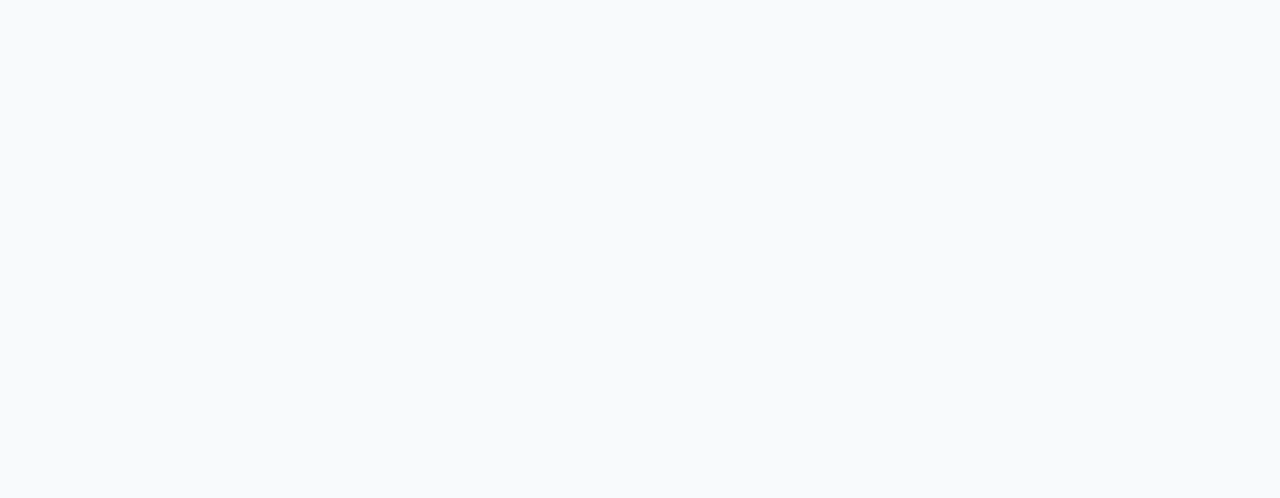
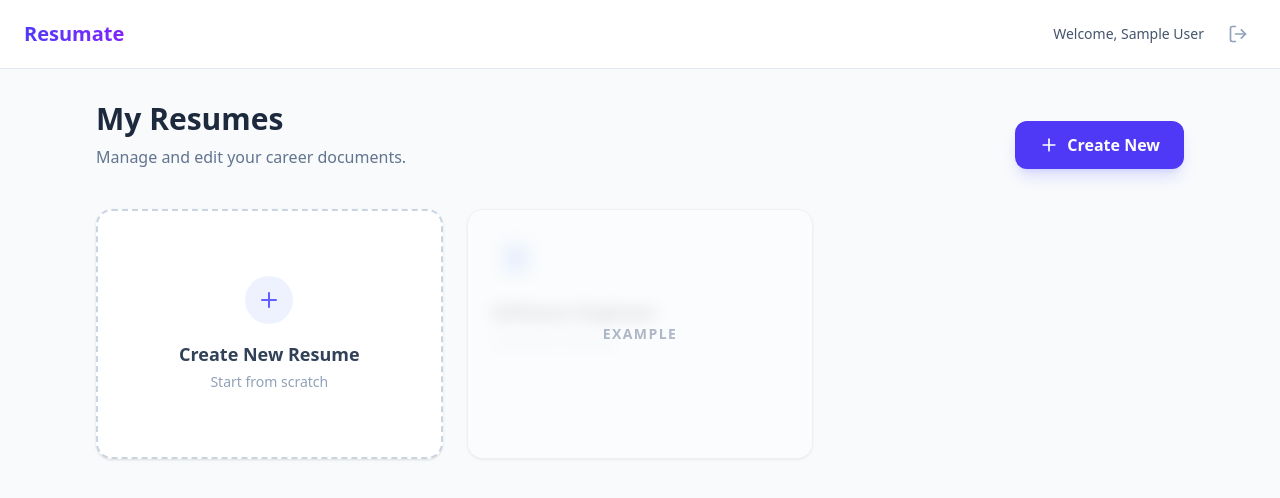
Before and after one commit to lifeofashraf/Antigrav, a React (Vite) app: page /dashboard in a window 1280 px wide. Before the commit this address had no page. Shown: the top 498 px of the page. Built offline with nearby package versions, Linux system fonts and the light colour scheme; no server answers; sample sign-in values are in the browser's storage.

Commit message:
feat: rebrand to Resumate, add user authentication (Google Login) and dashboard

```diff
--- a/src/App.jsx
+++ b/src/App.jsx
@@ -1,4 +1,4 @@
-import { BrowserRouter as Router, Routes, Route } from 'react-router-dom';
+import { BrowserRouter as Router, Routes, Route, Navigate } from 'react-router-dom';
 import { useState, useRef } from 'react';
 import { toJpeg } from 'html-to-image';
 import { jsPDF } from 'jspdf';
@@ -8,19 +8,43 @@
 import { initialResumeData } from './consts/initialData';
 import ChatBot from './components/ui/ChatBot';
 import Home from './components/Home';
+import Login from './pages/Login';
+import Dashboard from './pages/Dashboard';
+import { AuthProvider, useAuth } from './context/AuthContext';
 
 function App() {
   return (
+    <AuthProvider>
       <Router>
         <div className="min-h-screen bg-slate-50 text-slate-900 font-sans">
           <Routes>
             <Route path="/" element={<Home />} />
+            <Route path="/login" element={<Login />} />
+            <Route
+              path="/dashboard"
+              element={
+                <PrivateRoute>
+                  <Dashboard />
+                </PrivateRoute>
+              }
+            />
             <Route path="/editor" element={<EditorPage />} />
           </Routes>
         </div>
       </Router>
+    </AuthProvider>
   );
 }
+
+const PrivateRoute = ({ children }) => {
+  const { currentUser, loading } = useAuth();
+
+  if (loading) {
+    return <div className="h-screen flex items-center justify-center">Loading...</div>;
+  }
+
+  return currentUser ? children : <Navigate to="/login" />;
+};
 
 const EditorPage = () => {
   const [resumeData, setResumeData] = useState(initialResumeData);
--- a/src/components/Editor/EditorLayout.jsx
+++ b/src/components/Editor/EditorLayout.jsx
@@ -1,6 +1,8 @@
 import React, { useState } from 'react';
 import { Button } from '../ui/Button';
 import { Download, Save, Loader2 } from 'lucide-react';
+
+import { Link } from 'react-router-dom';
 
 const EditorLayout = ({ children, preview, onExportPDF, previewRef }) => {
     const [isExporting, setIsExporting] = useState(false);
@@ -20,9 +22,11 @@
             {/* Left Sidebar: Form Editor */}
             <div className="w-1/2 flex flex-col border-r border-slate-200 bg-white h-full relative z-10 shadow-xl">
                 <header className="px-6 py-4 border-b border-slate-100 flex justify-between items-center bg-white">
-                    <h1 className="text-xl font-bold bg-gradient-to-r from-indigo-600 to-violet-600 bg-clip-text text-transparent">
-                        Resume Builder
-                    </h1>
+                    <Link to="/">
+                        <h1 className="text-xl font-bold bg-gradient-to-r from-indigo-600 to-violet-600 bg-clip-text text-transparent hover:opacity-80 transition-opacity">
+                            Resumate
+                        </h1>
+                    </Link>
                     <div className="flex gap-2">
                         <Button variant="outline" size="sm">
                             <Save className="w-4 h-4 mr-2" />
--- a/src/components/Home.jsx
+++ b/src/components/Home.jsx
@@ -1,10 +1,12 @@
 import React, { useRef } from 'react';
 import { motion, useScroll, useTransform } from 'framer-motion';
 import { Link } from 'react-router-dom';
-import { ArrowRight, FileText, Download, Wand2, CheckCircle2 } from 'lucide-react';
+import { ArrowRight, FileText, Download, Wand2, CheckCircle2, User } from 'lucide-react';
+import { useAuth } from '../context/AuthContext';
 
 const Home = () => {
     const targetRef = useRef(null);
+    const { currentUser } = useAuth();
     const { scrollYProgress } = useScroll({
         target: targetRef,
         offset: ["start start", "end start"]
@@ -16,6 +18,26 @@
 
     return (
         <div className="min-h-screen bg-slate-50 font-sans selection:bg-indigo-500/30">
+            {/* Nav */}
+            <nav className="fixed top-0 left-0 right-0 z-50 px-6 py-4 flex justify-between items-center backdrop-blur-sm bg-slate-50/50 border-b border-transparent hover:border-slate-200 transition-colors">
+                <div className="font-bold text-xl tracking-tight text-slate-900">Resumate.</div>
+                <div className="flex gap-4">
+                    {currentUser ? (
+                        <Link to="/dashboard">
+                            <button className="px-4 py-2 bg-indigo-600 text-white font-medium rounded-lg hover:bg-indigo-700 transition shadow-lg shadow-indigo-500/20 flex items-center gap-2">
+                                <User className="w-4 h-4" /> Dashboard
+                            </button>
+                        </Link>
+                    ) : (
+                        <Link to="/login">
+                            <button className="px-4 py-2 text-slate-600 font-medium hover:text-indigo-600 transition">
+                                Sign In
+                            </button>
+                        </Link>
+                    )}
+                </div>
+            </nav>
+
             {/* Background Gradients */}
             <div className="fixed inset-0 z-0 overflow-hidden pointer-events-none">
                 <div className="absolute top-[-10%] left-[-10%] w-[40%] h-[40%] bg-purple-500/20 rounded-full blur-[120px] animate-blob" />
@@ -38,7 +60,7 @@
                             v1.0 Public Beta
                         </span>
                         <h1 className="text-6xl md:text-8xl font-black tracking-tight mb-8 bg-gradient-to-br from-slate-900 via-indigo-900 to-slate-800 bg-clip-text text-transparent">
-                            Antigravity.
+                            Resumate.
                         </h1>
                         <p className="text-xl md:text-2xl text-slate-600 mb-10 leading-relaxed max-w-2xl mx-auto">
                             Build a <span className="text-indigo-600 font-semibold">deterministic</span> setup for your career.
@@ -115,7 +137,7 @@
                         viewport={{ once: true }}
                         className="mt-32 text-center"
                     >
-                        <h2 className="text-4xl font-bold mb-12 text-slate-800">Why Antigravity?</h2>
+                        <h2 className="text-4xl font-bold mb-12 text-slate-800">Why Resumate?</h2>
                         <div className="grid md:grid-cols-2 gap-6 max-w-4xl mx-auto text-left">
                             <CheckItem text="No more fighting with Word margins" />
                             <CheckItem text="Automated ATS keyword optimization" />
@@ -126,7 +148,7 @@
                 </div>
 
                 <footer className="py-10 text-center text-slate-500 text-sm border-t border-slate-200/50 bg-white/50 backdrop-blur-sm">
-                    © 2026 Antigravity. Built for builders.
+                    © 2026 Resumate. Built for builders.
                 </footer>
             </div>
         </div>
--- /dev/null
+++ b/src/context/AuthContext.jsx
@@ -0,0 +1,49 @@
+import React, { createContext, useContext, useEffect, useState } from 'react';
+import {
+    signInWithPopup,
+    GoogleAuthProvider,
+    signOut,
+    onAuthStateChanged
+} from 'firebase/auth';
+import { auth } from '../services/firebase';
+
+const AuthContext = createContext();
+
+export const useAuth = () => useContext(AuthContext);
+
+export const AuthProvider = ({ children }) => {
+    const [currentUser, setCurrentUser] = useState(null);
+    const [loading, setLoading] = useState(true);
+
+    const provider = new GoogleAuthProvider();
+
+    const signInWithGoogle = () => {
+        return signInWithPopup(auth, provider);
+    };
+
+    const logout = () => {
+        return signOut(auth);
+    };
+
+    useEffect(() => {
+        const unsubscribe = onAuthStateChanged(auth, (user) => {
+            setCurrentUser(user);
+            setLoading(false);
+        });
+
+        return unsubscribe;
+    }, []);
+
+    const value = {
+        currentUser,
+        signInWithGoogle,
+        logout,
+        loading
+    };
+
+    return (
+        <AuthContext.Provider value={value}>
+            {!loading && children}
+        </AuthContext.Provider>
+    );
+};
--- /dev/null
+++ b/src/pages/Dashboard.jsx
@@ -0,0 +1,90 @@
+import React from 'react';
+import { useAuth } from '../context/AuthContext';
+import { useNavigate, Link } from 'react-router-dom';
+import { Plus, LogOut, FileText } from 'lucide-react';
+import { motion } from 'framer-motion';
+
+const Dashboard = () => {
+    const { currentUser, logout } = useAuth();
+    const navigate = useNavigate();
+
+    const handleLogout = async () => {
+        try {
+            await logout();
+            navigate('/login');
+        } catch (error) {
+            console.error("Failed to log out", error);
+        }
+    };
+
+    return (
+        <div className="min-h-screen bg-slate-50 font-sans">
+            {/* Navbar */}
+            <nav className="bg-white border-b border-slate-200 px-6 py-4 flex justify-between items-center sticky top-0 z-50">
+                <Link to="/">
+                    <h1 className="text-xl font-bold bg-gradient-to-r from-indigo-600 to-violet-600 bg-clip-text text-transparent">
+                        Resumate
+                    </h1>
+                </Link>
+                <div className="flex items-center gap-4">
+                    <span className="text-sm text-slate-600 hidden md:block">
+                        Welcome, {currentUser?.displayName}
+                    </span>
+                    <button
+                        onClick={handleLogout}
+                        className="p-2 text-slate-400 hover:text-red-500 transition-colors"
+                        title="Sign Out"
+                    >
+                        <LogOut className="w-5 h-5" />
+                    </button>
+                </div>
+            </nav>
+
+            {/* Content */}
+            <main className="max-w-6xl mx-auto p-8">
+                <div className="flex justify-between items-end mb-10">
+                    <div>
+                        <h2 className="text-3xl font-bold text-slate-800 mb-2">My Resumes</h2>
+                        <p className="text-slate-500">Manage and edit your career documents.</p>
+                    </div>
+                    <Link to="/editor">
+                        <button className="px-6 py-3 bg-indigo-600 text-white font-semibold rounded-xl hover:bg-indigo-700 transition shadow-lg shadow-indigo-500/20 flex items-center gap-2">
+                            <Plus className="w-5 h-5" /> Create New
+                        </button>
+                    </Link>
+                </div>
+
+                {/* Empty State / Grid */}
+                <div className="grid md:grid-cols-3 gap-6">
+                    {/* Placeholder for saved resumes */}
+                    <Link to="/editor">
+                        <motion.div
+                            whileHover={{ y: -5 }}
+                            className="bg-white p-6 rounded-2xl border border-slate-200 shadow-sm hover:shadow-md transition-all cursor-pointer group h-full flex flex-col items-center justify-center text-center min-h-[250px] border-dashed border-2 border-slate-300 hover:border-indigo-400"
+                        >
+                            <div className="w-12 h-12 rounded-full bg-indigo-50 text-indigo-500 flex items-center justify-center mb-4 group-hover:scale-110 transition-transform">
+                                <Plus className="w-6 h-6" />
+                            </div>
+                            <h3 className="font-bold text-lg text-slate-700 mb-1">Create New Resume</h3>
+                            <p className="text-sm text-slate-400">Start from scratch</p>
+                        </motion.div>
+                    </Link>
+
+                    {/* Example Card (Visual Only) */}
+                    <div className="bg-white p-6 rounded-2xl border border-slate-200 shadow-sm opacity-50 relative overflow-hidden">
+                        <div className="absolute inset-0 flex items-center justify-center bg-white/60 backdrop-blur-sm z-10 text-sm font-semibold text-slate-500 uppercase tracking-widest">Example</div>
+                        <div className="flex items-start justify-between mb-4">
+                            <div className="p-3 bg-blue-50 rounded-lg text-blue-600">
+                                <FileText className="w-6 h-6" />
+                            </div>
+                        </div>
+                        <h3 className="font-bold text-lg text-slate-800 mb-2">Software Engineer</h3>
+                        <p className="text-xs text-slate-400 mb-4">Last edited 2 days ago</p>
+                    </div>
+                </div>
+            </main>
+        </div>
+    );
+};
+
+export default Dashboard;
--- /dev/null
+++ b/src/pages/Login.jsx
@@ -0,0 +1,48 @@
+import React from 'react';
+import { useAuth } from '../context/AuthContext';
+import { useNavigate, Navigate } from 'react-router-dom';
+import { motion } from 'framer-motion';
+
+const Login = () => {
+    const { signInWithGoogle, currentUser } = useAuth();
+    const navigate = useNavigate();
+
+    if (currentUser) {
+        return <Navigate to="/dashboard" />;
+    }
+
+    const handleLogin = async () => {
+        try {
+            await signInWithGoogle();
+            navigate('/dashboard');
+        } catch (error) {
+            console.error("Failed to log in", error);
+            alert("Login failed: " + error.message);
+        }
+    };
+
+    return (
+        <div className="min-h-screen bg-slate-50 flex flex-col justify-center items-center p-6">
+            <motion.div
+                initial={{ opacity: 0, y: 20 }}
+                animate={{ opacity: 1, y: 0 }}
+                className="max-w-md w-full bg-white rounded-2xl shadow-xl p-8 text-center"
+            >
+                <h1 className="text-3xl font-bold bg-gradient-to-r from-indigo-600 to-violet-600 bg-clip-text text-transparent mb-2">
+                    Resumate
+                </h1>
+                <p className="text-slate-500 mb-8">Sign in to manage your resumes</p>
+
+                <button
+                    onClick={handleLogin}
+                    className="w-full py-3 px-4 bg-white border border-slate-200 rounded-xl text-slate-700 font-medium hover:bg-slate-50 hover:border-slate-300 transition-all flex items-center justify-center gap-3 shadow-sm"
+                >
+                    <img src="https://www.google.com/favicon.ico" alt="Google" className="w-5 h-5" />
+                    Sign in with Google
+                </button>
+            </motion.div>
+        </div>
+    );
+};
+
+export default Login;
```
Lines whose indentation alone changed are shown as unchanged.
